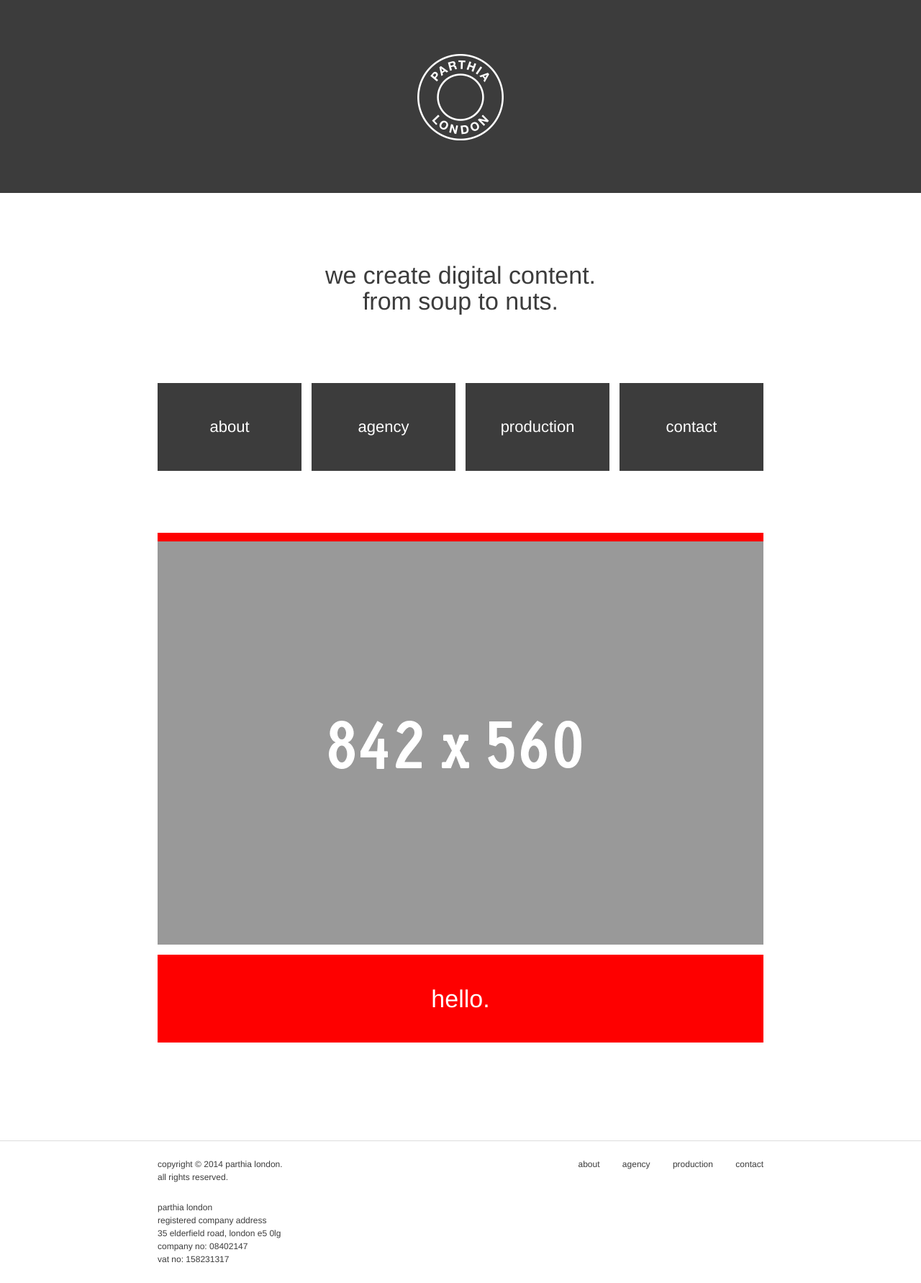
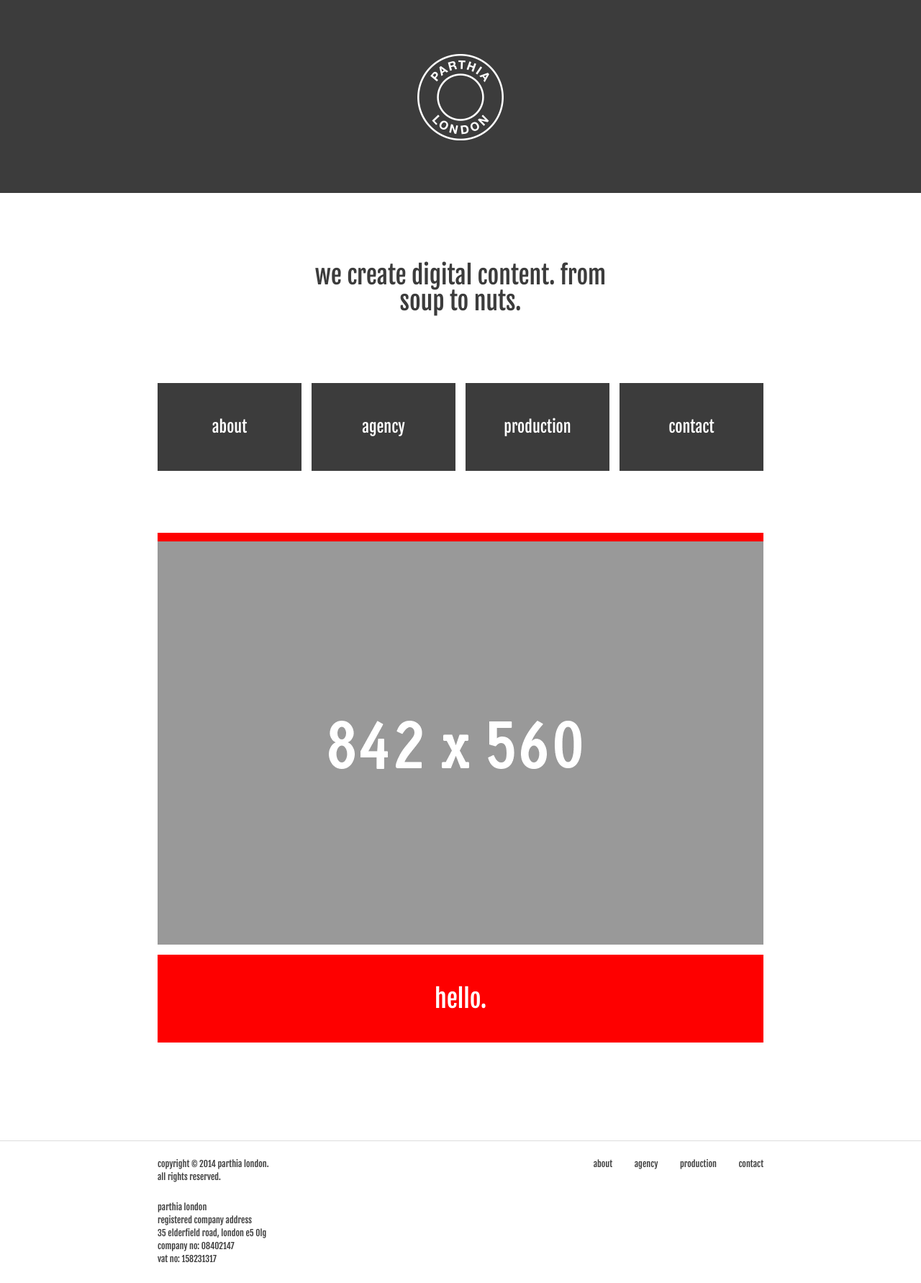
Before and after one commit to marchibbins/parthia, a Jekyll site: the page built from index.html, in a window 1280 px wide. Shown: the whole page at 72% size. Built offline with Jekyll 4.4.1, drawn with Linux system fonts in a browser that asks for light colours.

Commit message:
Add Fjalla

```diff
--- a/_includes/head.html
+++ b/_includes/head.html
@@ -1,9 +1,10 @@
 <head>
     <meta charset="utf-8">
     <meta http-equiv="X-UA-Compatible" content="IE=edge">
-    <title>{% if page.title %}{{ page.title }}{% else %}{{ site.title }}{% endif %}</title>
+    <title>{{ site.title }}{% if page.title %} | {{ page.title }}{% endif %}</title>
     <meta name="viewport" content="width=device-width">
     <meta name="description" content="{{ site.description }}">
     <link rel="canonical" href="{{ page.url | replace:'index.html','' | prepend: site.baseurl | prepend: site.url }}">
     <link rel="stylesheet" href="{{ "/css/main.min.css" | prepend: site.baseurl }}">
+    <link href="http://fonts.googleapis.com/css?family=Fjalla+One" rel="stylesheet" type="text/css">
 </head>
--- a/_sass/vars.scss
+++ b/_sass/vars.scss
@@ -24,7 +24,7 @@ $site-header-color:     $parthia-grey;
 $nav-text-color:        #fff;
 
 /* Fonts */
-$sans-serif:            Helvetica, Arial, sans-serif;
+$sans-serif:            'Fjalla One', Helvetica, Arial, sans-serif;
 $serif:                 Georgia, serif;
 $bodyTextWeight:        300;
 $titleTextWeight:       600;
```
Also changed, not shown: css/main.min.css.
